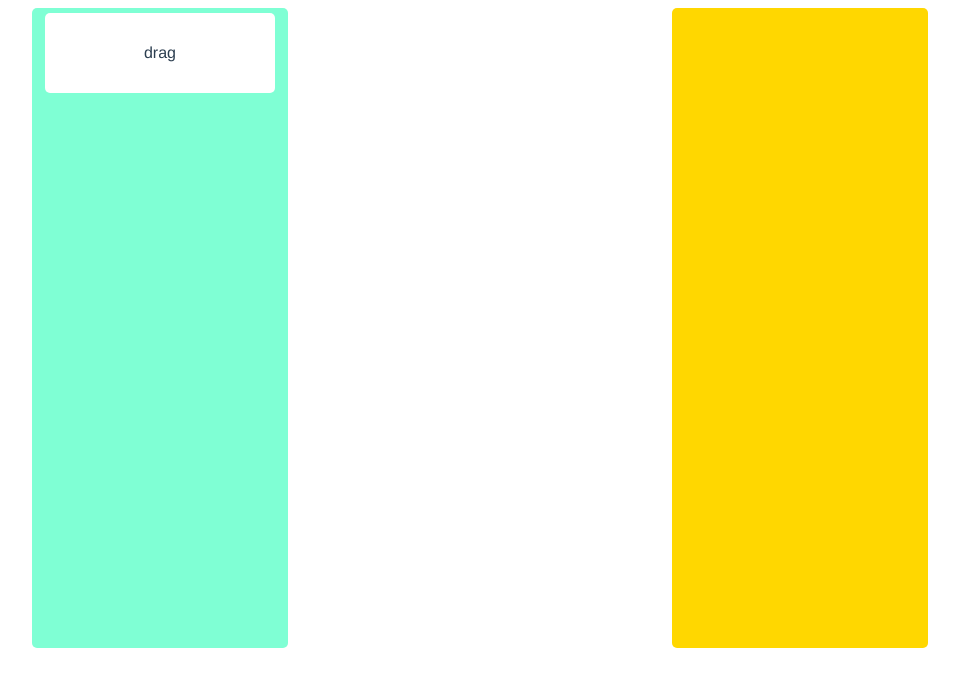
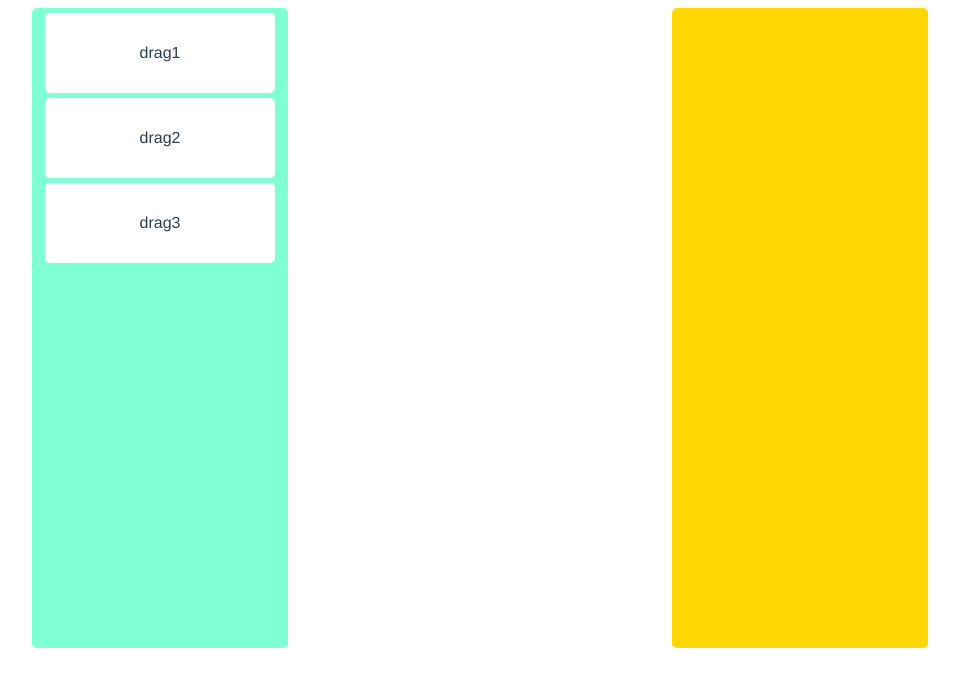
Before and after one commit to sizukutamago/vue-dnd, a Vue app: page / in a window 1280 px wide. Shown: the top 686 px of the page, without its empty margins (168-1127 px from the left). Built offline with nearby package versions, Linux system fonts and the light colour scheme; the HTML template or start-up script is replaced by a standard one.

Commit message:
dndした時にdomを消す

```diff
--- a/src/App.vue
+++ b/src/App.vue
@@ -1,9 +1,11 @@
 <template>
     <div id="app">
         <div class="box1" id="drag">
-      <p draggable="true">drag</p>
+            <p draggable="true">drag1</p>
+            <p draggable="true">drag2</p>
+            <p draggable="true">drag3</p>
         </div>
-    <div class="box2" id="drop" @drop="dropElement"></div>
+        <div class="box2" id="drop"></div>
     </div>
 </template>
 
@@ -11,22 +13,33 @@
 export default {
   name: 'app',
   mounted () {
-     document.getElementById('drag').addEventListener('dragstart', event => {
-       event.dataTransfer.setData('text/plain', event.target.innerText);
-     });
+    const dragElement = document.getElementById('drag')
 
-    document.getElementById('drop').addEventListener('dragover',event => {
-      event.preventDefault();
-      event.dataTransfer.dropEffect = 'move';
-    });
-  },
-  methods: {
-    dropElement(event) {
-      event.preventDefault();
-      let element = document.createElement('p');
-      element.innerText = event.dataTransfer.getData('text/plain');
-      event.target.appendChild(element);
-    }
+    dragElement.addEventListener('dragstart', event => {
+      event.dataTransfer.setData('text/plain', event.target.innerText)
+    })
+
+    dragElement.addEventListener('drag', event => {
+      event.target.style.display = 'none'
+    })
+
+    dragElement.addEventListener('dragend', event => {
+      // dropEffect noneならdrop zoneでdropされなかった
+      if (event.dataTransfer.dropEffect === 'none') event.target.style.display = 'flex'
+    })
+
+    document.getElementById('drop').addEventListener('dragover', event => {
+      event.preventDefault()
+      event.dataTransfer.dropEffect = 'move'
+    })
+
+    document.getElementById('drop').addEventListener('drop', event => {
+      event.preventDefault()
+      let element = document.createElement('p')
+      element.innerText = event.dataTransfer.getData('text/plain')
+      element.draggable = true
+      event.target.appendChild(element)
+    })
   }
 }
 </script>
```
Also changed, not shown: 1 other file (tests, documents, lock files or other folders). Lines whose indentation alone changed are shown as unchanged.
